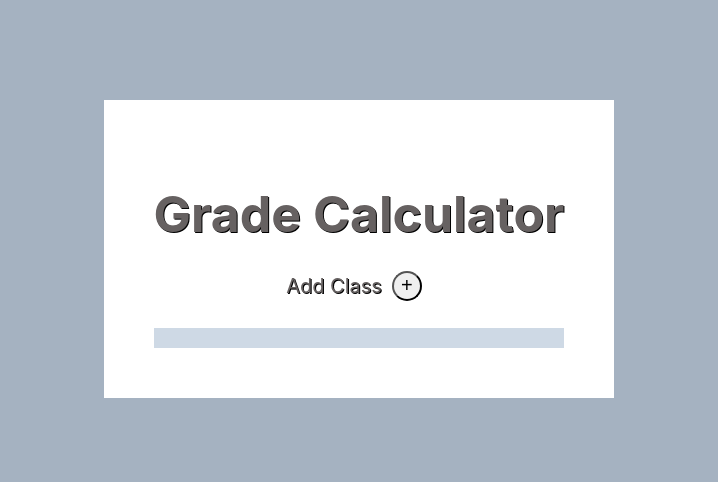
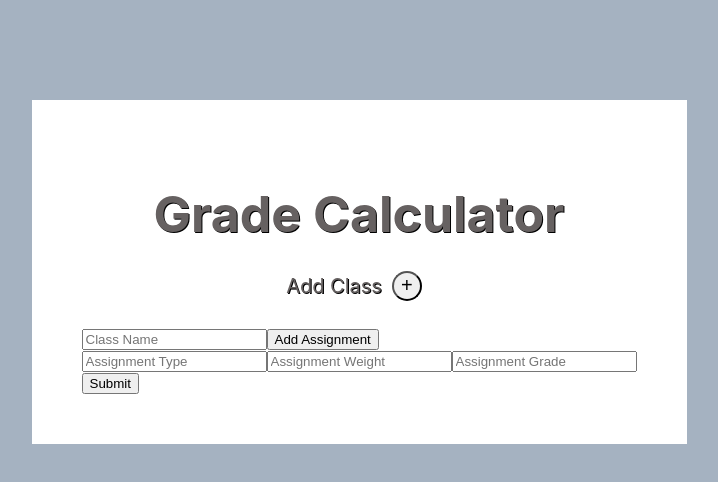
Before and after one commit to liamgelfand/grade-calculator, a React (Create React App) app in the folder client/: page / in a window 1280 px wide. Shown: the top 482 px of the page, without its empty margins (281-999 px from the left). Built offline with nearby package versions, Linux system fonts and the light colour scheme.

Commit message:
column fixes

```diff
--- a/client/src/App.css
+++ b/client/src/App.css
@@ -57,59 +57,8 @@
   font-size: 20px;
   margin-top:10px;
 }
+.course{
 
-.newForm {
-  width: 250px;
-  height: 600px;
-  background-color: #a5b2c1;
-  display: inline-block;
-  position: relative;
-  z-index: 2;
-  margin: 10px;
-  border-radius: 15px;
 }
-
-.newForm .input-div {
-  display: flex; /* Use flexbox to make the inputs appear side by side */
-  width: 200px;
-  margin: 10px;
+.assignments{
 }
-
-.newForm .class-name {
-  height: 30px;
-  width: 210px;
-  border-radius: 4px;
-  font-size: 15px;
-  margin: 10px;
-  border: 1px solid #ccc;
-}
-
-.newForm .add-section-button {
-  margin-bottom: 10px;
-  border: 1px solid #ccc;
-  margin-left: 10px;
-}
-
-.newForm .section-name {
-  height: 27px;
-  border: 1px solid #ccc;
-  border-radius: 4px;
-  margin-left: 10px;
-}
-
-.newForm .input-div .section-weight,
-.newForm .input-div .section-grades {
-  flex: 1; /* To distribute space evenly between the inputs */
-  border: 1px solid #ccc;
-  border-radius: 4px;
-  padding: 8px;
-  margin-right: 5px; /* Add some spacing between the inputs */
-}
-
-.newForm .input-div .section-weight {
-  width: 41px;
-}
-
-.newForm .input-div .section-grades {
-  width: 150px;
-}
--- a/client/src/App.js
+++ b/client/src/App.js
@@ -1,119 +1,99 @@
 import React, {useEffect} from "react";
 import "./App.css";
-import axios from 'axios';
-
 
 export default function App() {
-  const [isSubmittable, setSubmittable] = React.useState(false);
+  const [numAssignments, setNumAssignments]=React.useState(0)
+  const [classes, setClasses]=React.useState([{name:'', assignments:[{type:'', weight:'', grade:''}]}])
 
-
-  function handleSubmit(event, formElement) {
-    //event is not of type form element
-
-
-    const formData = new FormData(formElement);
-    event.preventDefault();
-    var classObject = {};
-    for (let prop of formData) {
-      classObject[prop[0]] = prop[1];
-    }
-
-    // Send a POST request to the backend API
-    axios
-      .post('http://localhost:3001/class', classObject)
-      .then(() => console.log('Class Created'))
-      .catch(err => {
-        console.error(err);
-      });
-  }
-
-let classCounter = 0; // Global counter to keep track of the number of created classes
-let sectionCounter = 0;
-const maxClasses = 6; // Set the maximum number of classes allowed
-const maxSections = 7;
-
-function createNewClass() {
-  setSubmittable(true)
-  if (classCounter >= maxClasses) {
-    alert("You can't create more than 6 classes.");
-    return;
-  }
-
-  const classContainer = document.querySelector(".class-container");
-  const newForm = document.createElement("form"); // Change 'div' to 'form'
-  newForm.classList.add('newForm');
-
-  const inputBox = document.createElement("input");
-  inputBox.type = "text";
-  inputBox.placeholder = "Class Name";
-  inputBox.classList.add("class-name")
-
-  const button = document.createElement("button");
-  button.textContent = "Add Assignment";
-  button.addEventListener('click', createNewSection); // Assign the 'createNewSection' function to the button click
-  button.classList.add("add-section-button")
-  // Append the elements to the newForm form
-  newForm.appendChild(inputBox);
-  newForm.appendChild(button);
-
-  classContainer.appendChild(newForm);
-
-  classCounter++; // Increment the class counter
-}
-
-function createNewSection(event) {
-  if (sectionCounter >= maxClasses) {
-    alert("You can't create more than 6 classes.");
-    return;
-  }
-
-  event.preventDefault();
-  const button = event.currentTarget;
-  const form = button.parentNode;
-
-  const inputBox = document.createElement("input");
-  inputBox.type = "text";
-  inputBox.placeholder = "Assignment Name";
-  inputBox.classList.add("section-name");
-  form.insertBefore(inputBox, button.nextSibling);
-
-  const inputDiv = document.createElement("div"); // Create a div to hold the side-by-side inputs
-  inputDiv.classList.add("input-div");
-
-  const inputBox2 = document.createElement("input");
-  inputBox2.type = "text";
-  inputBox2.placeholder = "Weight";
-  inputBox2.classList.add("section-weight");
-  inputDiv.appendChild(inputBox2); // Add the Section Weight input to the div
-
-  const inputBox3 = document.createElement("input");
-  inputBox3.type = "text";
-  inputBox3.placeholder = "Section Grades";
-  inputBox3.classList.add("section-grades");
-  inputDiv.appendChild(inputBox3); // Add the Section Grades input to the div
-  form.insertBefore(inputDiv, inputBox.nextSibling); // Insert the div after the Section Name input
-  sectionCounter++;
+const addClass = () => {
+  let newClass = { name: '', assignments:[{type:'', weight:'', grade:''}]}
+  setClasses([...classes, newClass])
 }
 
 
+const handleCourseChange = (courseIndex,assignmentIndex, event) => {
 
+  let classData = [...classes];
+  if (event.target.name==='name'){
+    classData[courseIndex][event.target.name] = event.target.value;
+    setClasses(classData);
+  }
+  else{
+    classData[courseIndex].assignments[assignmentIndex][event.target.name]=event.target.value
+    setClasses(classData);
+  }
 
+}
 
+function submit (e) {
+  let classData=[...classes]
+  e.preventDefault();
+  console.log("you are about to send over", classData)
+}
+
+ function addAssignment(courseIndex){
+  let classData = [...classes];
+  let classToModify=classData[courseIndex]
+  let newAssignment={type:'', weight:'', grade:''}
+  classToModify.assignments.push(newAssignment)
+  setNumAssignments(numAssignments+1)
+ // setClasses([...classes, classToModify])
+}
 
 
   return (
     <div className="large-box">
         <h1 className="title"> Grade Calculator</h1>
+
         <div className="add-class-container">
           <p className="add-class-text">Add Class</p>
-          <button className="add-class-button" onClick={createNewClass} label="Add Class">+</button>
+          <button className="add-class-button" onClick={addClass} label="Add Class">+</button>
+
         </div>
-        <div className="class-container">
-        </div>
-        {isSubmittable &&
-          <button className="submit-button" onClick={(event) => handleSubmit(event, event.currentTarget.form)}>
-            Calculate
-          </button>}
+        <form onSubmit={(e)=>submit(e)}>
+        {classes.map((input, courseIndex) => {
+          return (
+            <div key={courseIndex} className='course'>
+              <input
+                name='name'
+                placeholder='Class Name'
+                value={input.name}
+                onChange={event=>handleCourseChange(courseIndex, null,event)}
+              />
+              <button type="button"onClick={()=>addAssignment(courseIndex)}>Add Assignment</button>
+{
+//want to continually monitor for updates to re-render the input assignments
+//problem: it does not update as you go
+}
+              {input.assignments.map((assignment, assignmentIndex)=>{
+                return(
+               <div className='assignments'>
+               <input
+                name='type'
+                placeholder='Assignment Type'
+                value={input.assignments.type}
+                onChange={event=>handleCourseChange(courseIndex,assignmentIndex,  event)}
+              />
+              <input
+              name='weight'
+              placeholder='Assignment Weight'
+              value={input.assignments.weight}
+              onChange={event=>handleCourseChange(courseIndex, assignmentIndex, event)}
+            />
+            <input
+            name='grade'
+            placeholder='Assignment Grade'
+            value={input.assignments.grade}
+            onChange={event=>handleCourseChange(courseIndex,assignmentIndex, event)}
+          />
+                </div>
+                )
+              })}
+                       </div>
+          )
+        })}
+        </form>
+        <button type="submit" onClick={(e)=>submit(e)}>Submit</button>
     </div>
   )
 }
```
